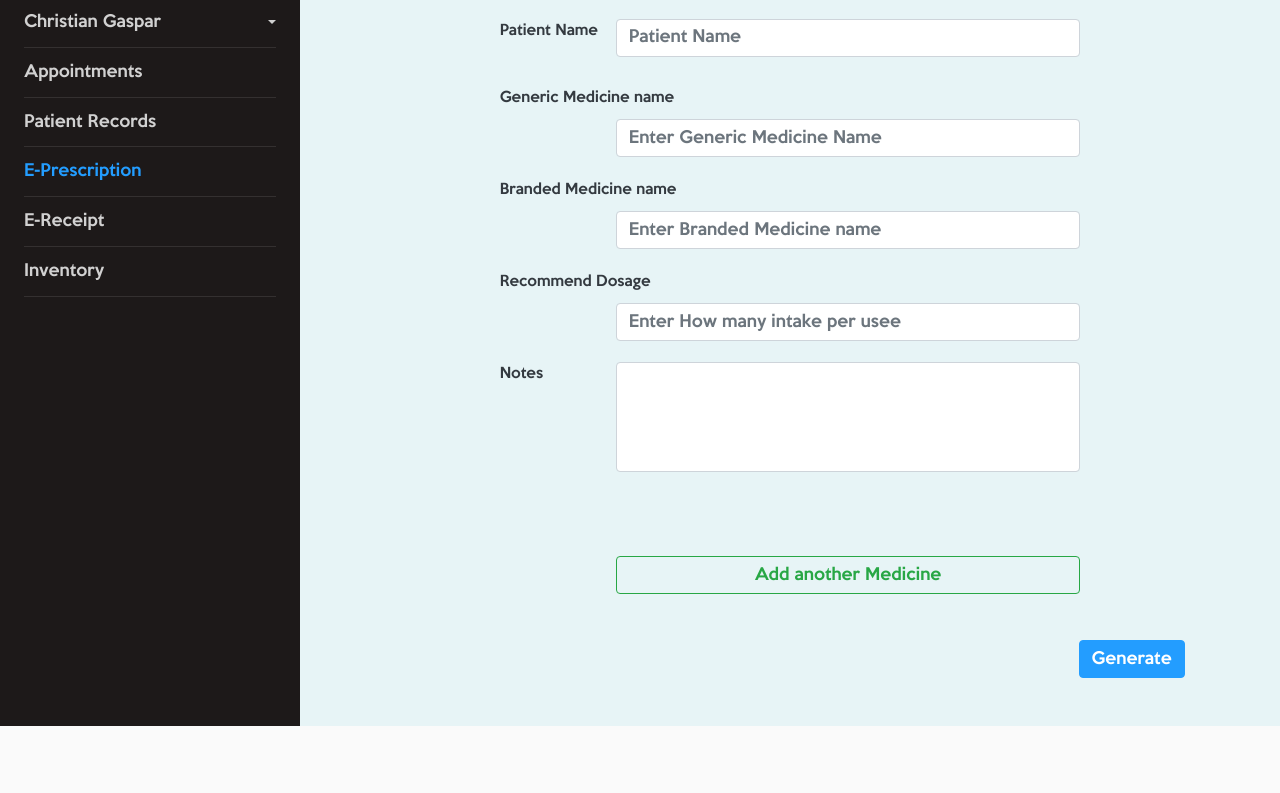
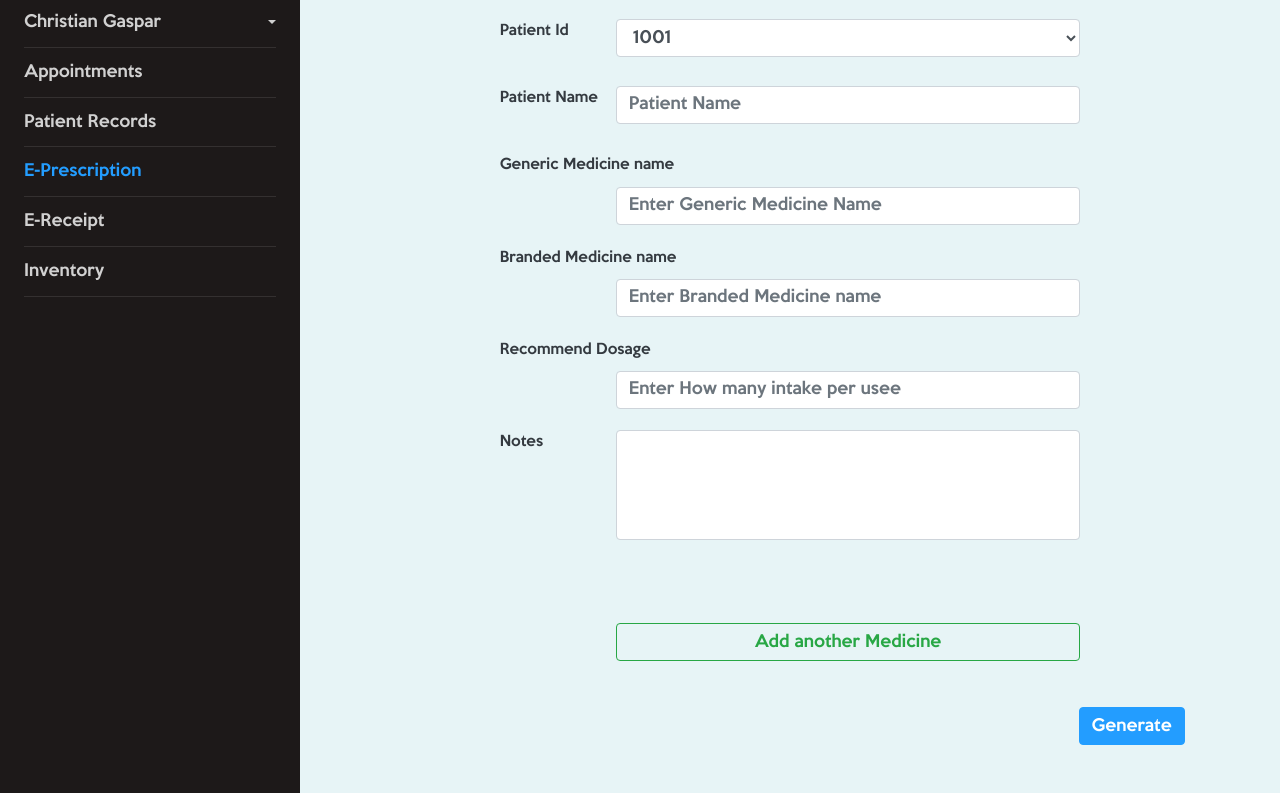
Before and after one commit to Okatsu99/GoldenChain, a plain HTML site: page OriginalHTML/E-Prescription.html in a window 1280 px wide. Shown: the part 218-1011 px from the top of the page. Before the commit the page ends 944 px from the top, so only its background shows below. Drawn offline with nearby package versions, Linux system fonts and the light colour scheme; files whose address does not match are found by name.

Commit message:
debug patientrecord Sec and eprescription

```diff
--- a/OriginalHTML/E-Prescription.html
+++ b/OriginalHTML/E-Prescription.html
@@ -86,6 +86,17 @@
           <div class="container">
             <h2 class="mb-4">GENERATED PRESCRIPTION</h2>
               <center>
+
+                <div class="col" style=" width:70%; padding: 1%; ">
+                  <label for="PatientId" class="text-dark" style="float: left;">Patient Id</label>
+                  <select class="form-control" id="patientID" style="float: right; width: 80%;">
+                            <option value="1001">1001</option>
+                            <option value="1002">1002</option>
+                          </select>
+                </div>
+                <br>
+                <br>
+
                   <div class="col"  style=" width: 70%;padding: 1%;">
                   <label for="PatientName" class="text-dark" style="float: left;">Patient Name</label>
                   <input type="text" class="form-control" id="inputPassword" placeholder="Patient Name" style="float: right; width: 80%;">
```
Also changed, not shown: OriginalHTML/PatientRecord-sec.html (+2 -0 lines).
